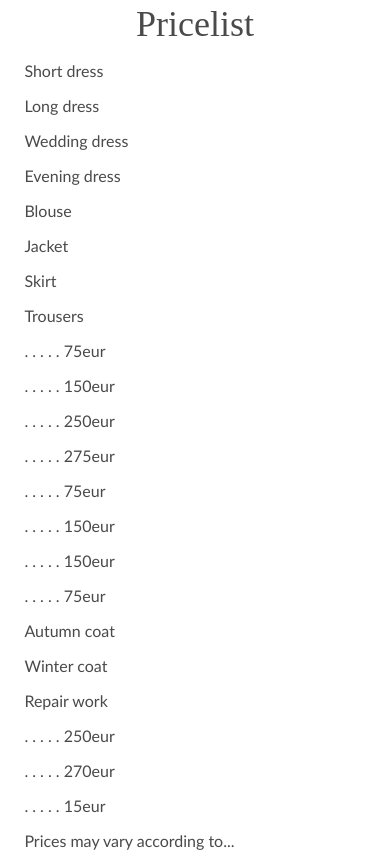
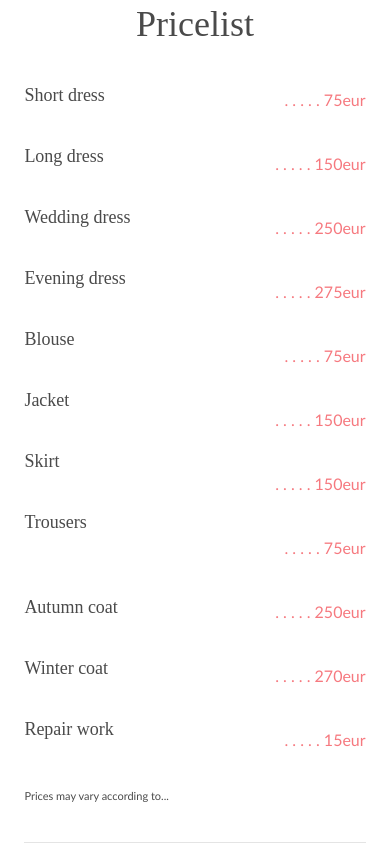
Before and after one commit to meanadev/template-atelier, a website: page source/index.html in a window 390 px wide. Shown: the part 7081-7944 px from the top of the page. Drawn offline with nearby package versions, Linux system fonts and the light colour scheme; files that its build step writes are made by us from their sources.

Commit message:
pricelist mobile view styled

```diff
--- a/source/index.html
+++ b/source/index.html
@@ -286,8 +286,9 @@
         </secttion>
         <section class="main__priceslist pricelist">
           <h2 class="pricelist__header">Pricelist</h2>
-          <div class="pricelist__flex pricelist__flex--left">
-            <ul class="pricelist__list">
+          <div class="pricelist__flex">
+            <div class="pricelist__flex-left">
+              <ul class="pricelist__list pricelist__list-name">
                 <li class="pricelist__item">
                   <p class="pricelist__item-text">Short dress</p>
                 </li>
@@ -313,7 +314,7 @@
                   <p class="pricelist__item-text">Trousers</p>
                 </li>
               </ul>
-            <ul class="pricelist__list">
+              <ul class="pricelist__list pricelist__list-price">
                 <li class="pricelist__item">
                   <p class="pricelist__item-price">. . . . . 75eur</p>
                 </li>
@@ -340,8 +341,10 @@
                 </li>
               </ul>
             </div>
-          <div class="pricelist__flex pricelist__flex--right">
-            <ul class="pricelist__list">
+          </div>
+          <div class="pricelist__flex">
+            <div class="pricelist__flex-right">
+              <ul class="pricelist__list pricelist__list-name">
                 <li class="pricelist__item">
                   <p class="pricelist__item-text">Autumn coat</p>
                 </li>
@@ -352,7 +355,7 @@
                   <p class="pricelist__item-text">Repair work</p>
                 </li>
               </ul>
-            <ul class="pricelist__list">
+              <ul class="pricelist__list pricelist__list-price">
                 <li class="pricelist__item">
                   <p class="pricelist__item-price">. . . . . 250eur</p>
                 </li>
@@ -362,11 +365,10 @@
                 <li class="pricelist__item">
                   <p class="pricelist__item-price">. . . . . 15eur</p>
                 </li>
-              <li class="pricelist__terms terms">
-                <p class="terms__text">Prices may vary according to...</p>
-              </li>
               </ul>
             </div>
+          </div>
+          <p class="pricelist__terms-text">Prices may vary according to...</p>
         </section>
         <section class="main__contact contact">
           <h2 class="contact__header">Contact us</h2>
--- a/source/sass/blocks/pricelist.scss
+++ b/source/sass/blocks/pricelist.scss
@@ -12,3 +12,55 @@
   font-size: 36px;
   text-align: center;
 }
+
+.pricelist__flex {
+  display: flex;
+  flex-flow: column;
+
+  &-left,
+  &-right {
+    display: flex;
+    justify-content: space-between;
+  }
+}
+
+.pricelist__list {
+  width: 100%;
+  margin: 0;
+  padding: 0;
+
+
+  &-price {
+    text-align: right;
+  }
+}
+
+.pricelist__item {
+  &-text {
+    margin: 0;
+    padding: 0;
+    margin-top: 40px;
+    font-family: "Playfair Display";
+    font-weight: normal;
+    font-size: 18px;
+  }
+
+  &-price {
+    margin: 0;
+    padding: 0;
+    margin-top: 45px;
+    font-size: 16px;
+    color: $coral;
+  }
+}
+
+.pricelist__terms-text {
+  margin: 0;
+  padding: 0;
+  margin: 40px 0;
+  padding-bottom: 40px;
+  width: 100%;
+  height: auto;
+  font-size: 11px;
+  border-bottom: 1px solid $grey-line;
+}
```
Also changed, not shown: build/css/styles.min.css, build/index.html, 1 other file. Lines whose indentation alone changed are shown as unchanged.
